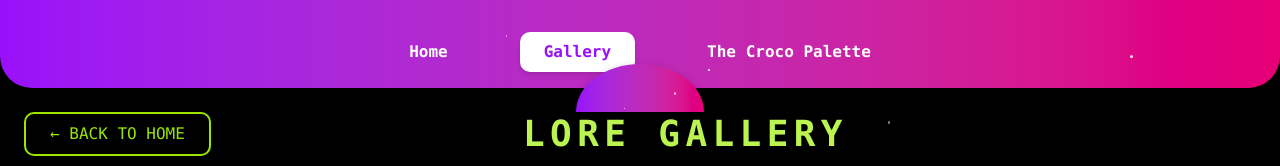
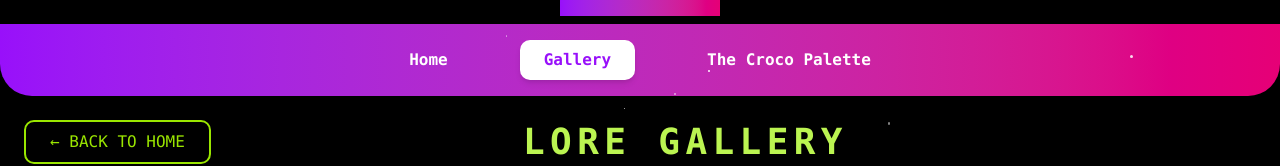
Before and after one commit to xtestegg/site-fero, a React (Vite) app: page /lore-gallery in a window 1280 px wide. Shown: the top 166 px of the page. Built offline with nearby package versions, Linux system fonts and the light colour scheme.

Commit message:
Fix: Reposition navbar bump to top center with proper curve

```diff
--- a/src/web/components/navbar.tsx
+++ b/src/web/components/navbar.tsx
@@ -4,8 +4,17 @@ interface NavbarProps {
 
 export function Navbar({ currentPage = "home" }: NavbarProps) {
   return (
-    <div className="relative">
-      <nav className="bg-gradient-to-r from-purple-600 to-pink-600 shadow-lg pt-4" style={{ borderBottomLeftRadius: "2rem", borderBottomRightRadius: "2rem" }}>
+    <div className="relative pt-6">
+      {/* Curved bump at top center */}
+      <div
+        className="absolute left-1/2 transform -translate-x-1/2 -top-4 w-40 h-8 bg-gradient-to-r from-purple-600 to-pink-600"
+        style={{
+          borderRadius: "50% 50% 0 0",
+          boxShadow: "0 -2px 8px rgba(0,0,0,0.2)"
+        }}
+      />
+
+      <nav className="bg-gradient-to-r from-purple-600 to-pink-600 shadow-lg" style={{ borderBottomLeftRadius: "2rem", borderBottomRightRadius: "2rem" }}>
         <div className="container mx-auto max-w-6xl px-4">
           <div className="flex items-center justify-center gap-12 py-4">
             <a
@@ -41,16 +50,6 @@ export function Navbar({ currentPage = "home" }: NavbarProps) {
           </div>
         </div>
       </nav>
-
-      {/* Curved bump in the middle */}
-      <div
-        className="absolute left-1/2 transform -translate-x-1/2 -bottom-6 w-32 h-12 bg-gradient-to-r from-purple-600 to-pink-600"
-        style={{
-          borderTopLeftRadius: "50% 100%",
-          borderTopRightRadius: "50% 100%",
-          boxShadow: "0 4px 10px rgba(0,0,0,0.3)"
-        }}
-      />
     </div>
   );
 }
```
